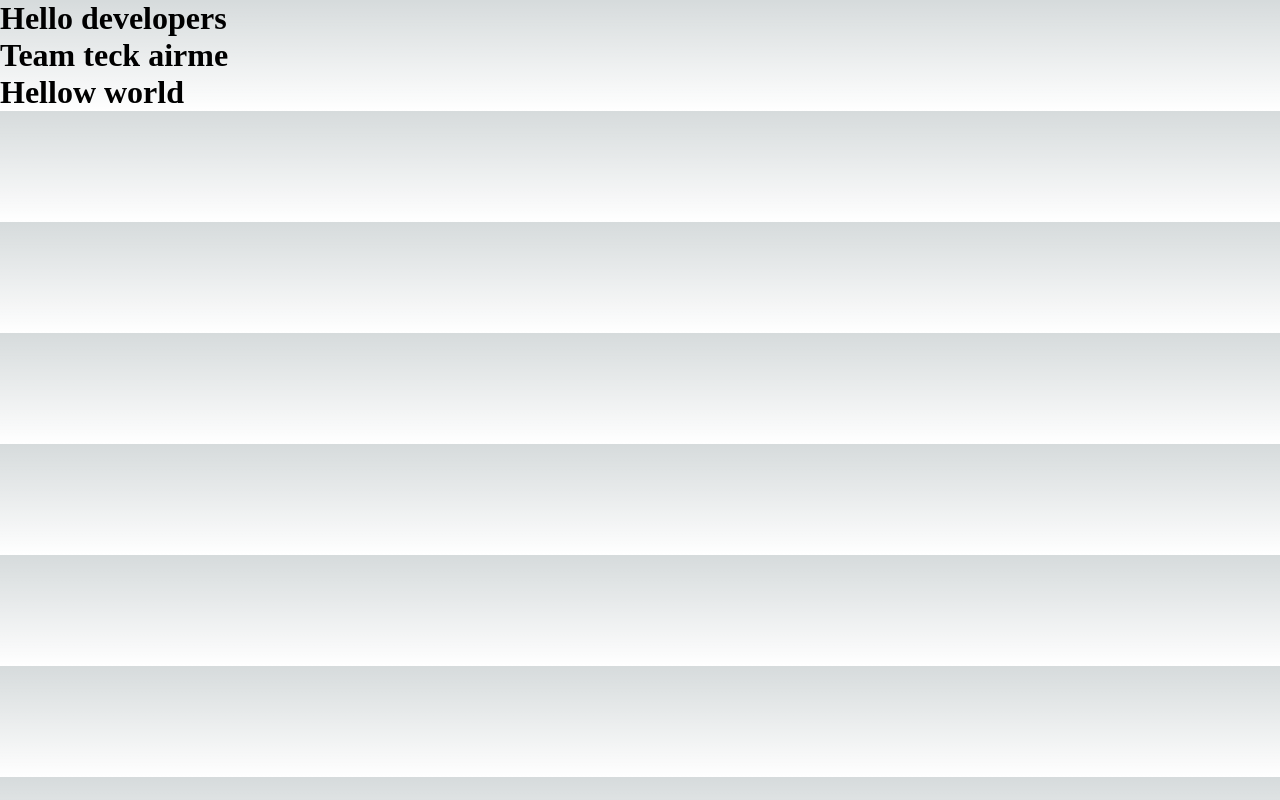
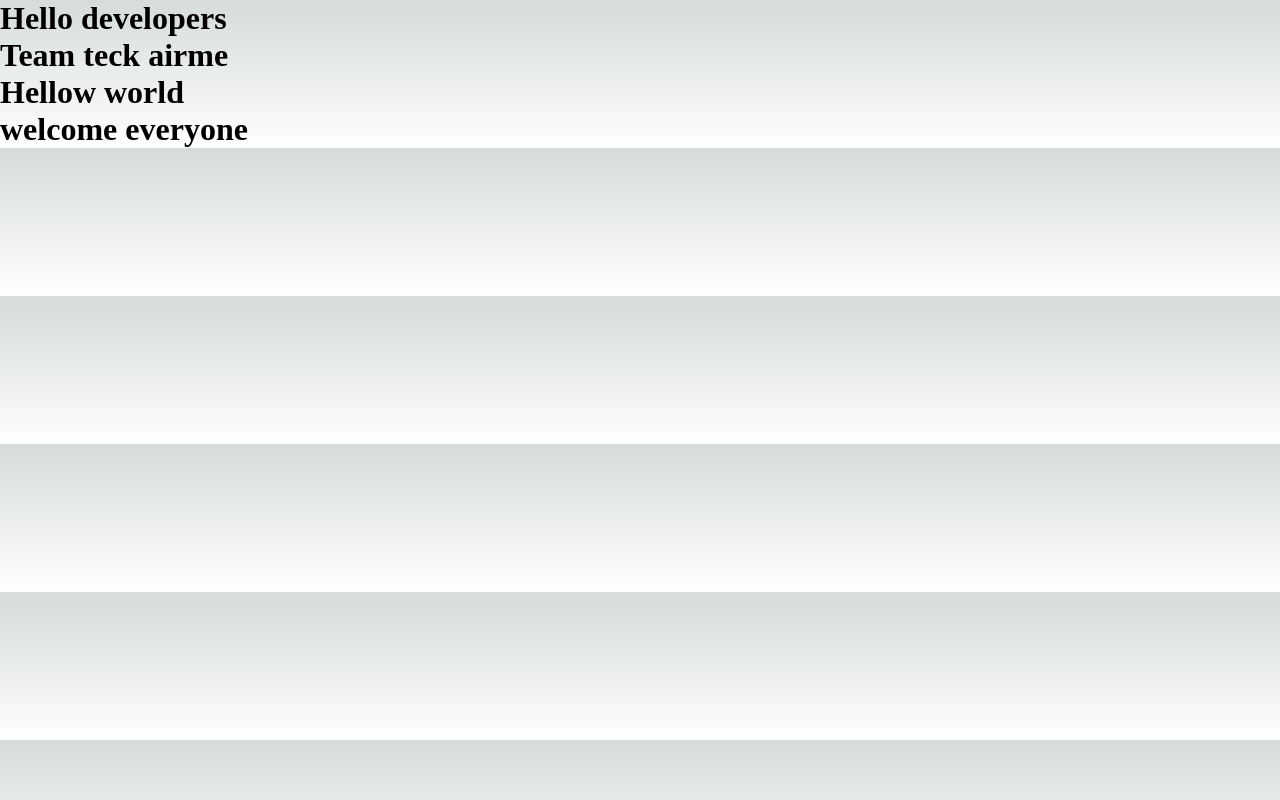
Before and after one commit to hmbadhon2/team-work-deplefy-client, a Next.js app: page / in a window 1280 px wide. Built offline with nearby package versions, Linux system fonts and the light colour scheme.

Commit message:
some added

```diff
--- a/pages/index.js
+++ b/pages/index.js
@@ -8,9 +8,10 @@ const inter = Inter({ subsets: ['latin'] })
 export default function Home() {
   return (
     <>
-     <h1> Hello developers</h1>
-     <h1>Team teck airme</h1>
-     <h1> Hellow world</h1>
+      <h1> Hello developers</h1>
+      <h1>Team teck airme</h1>
+      <h1> Hellow world</h1>
+      <h1>welcome everyone</h1>
     </>
   )
 }
```
